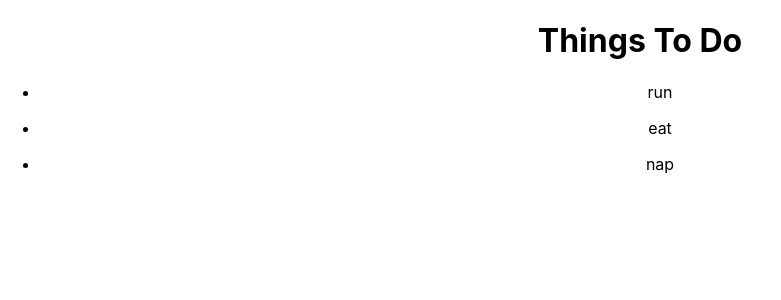
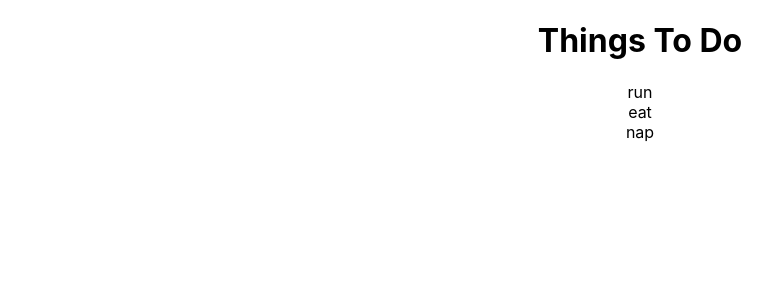
Before and after one commit to jeinieldjs/react-to-do, a React (Create React App) app: page / in a window 1280 px wide. Shown: the top 300 px of the page, without its empty margins (0-781 px from the left). Built offline with nearby package versions, Linux system fonts and the light colour scheme.

Commit message:
added function to handle adding tasks

```diff
--- a/src/App.js
+++ b/src/App.js
@@ -3,18 +3,17 @@ import './App.css';
 import data from './assets/tasks.json';
 
 function App() {
+
+  const [tasks, setTasks] = useState(data) // since initial value nya si data
   return (
     <div className="App">
      <h1>Things To Do</h1>
      {
-      data.map((task) => {
-        return <div>
-          <ul>
-            <li key={task.id}>{task.task}</li>
-          </ul>
-        </div>
+      tasks.map((task) => {
+        return <div key={task.id}>{task.task}</div>
       })
      }
+
     </div>
   );
 }
```
